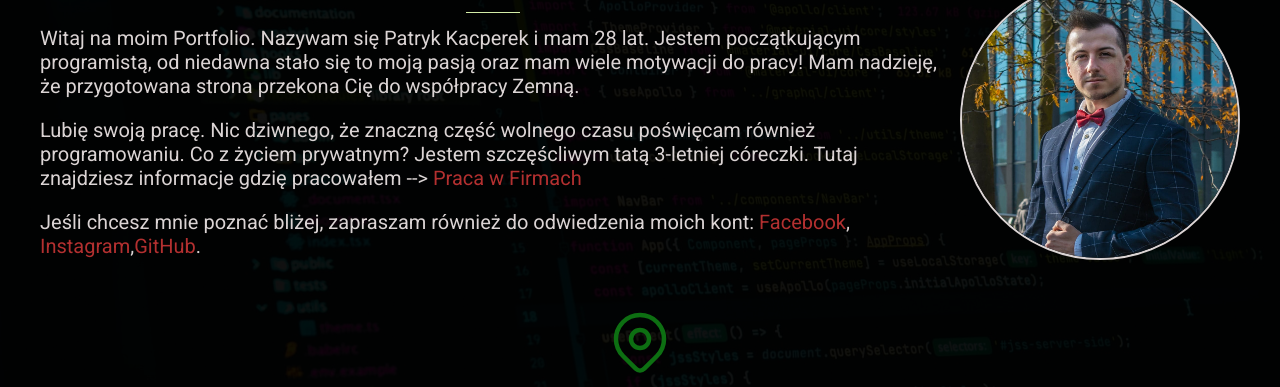
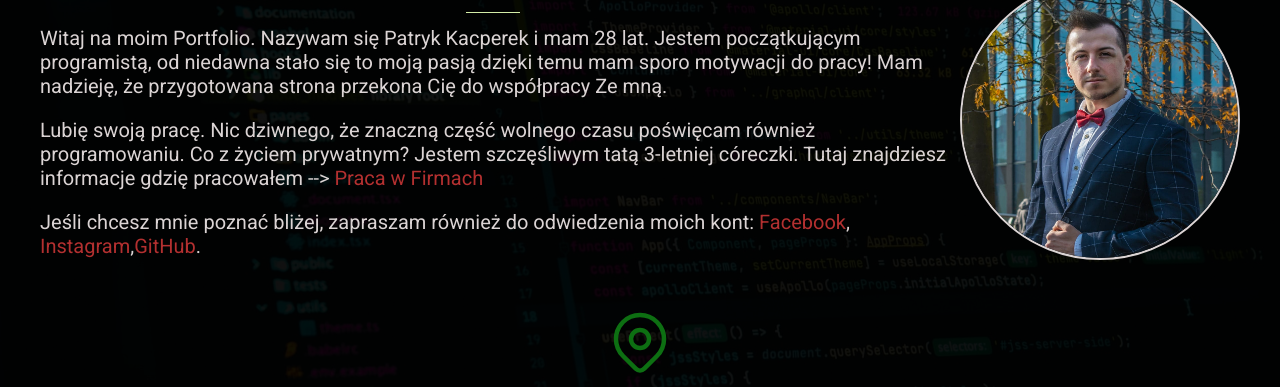
Before and after one commit to MrKacyk/Portfolio.Kacyk, a website: page index.html in a window 1280 px wide. Shown: the part 177-564 px from the top of the page. Drawn offline with Linux system fonts and the light colour scheme; some packages are replaced by stand-ins of ours; a web font is replaced by a local one.

Commit message:
section first mdf

```diff
--- a/index.html
+++ b/index.html
@@ -57,12 +57,13 @@
                     <div class="hero-img__lokals">
                         <h2 class="hero-img__h2o">O Mnie</h2>
                         <p class="hero-img__text texts">Witaj na moim Portfolio. Nazywam się Patryk Kacperek i mam 28
-                            lat. Jestem początkującym programistą, od niedawna stało się to moją pasją oraz mam wiele
-                            motywacji do pracy! Mam nadzieję, że przygotowana strona przekona Cię do współpracy Zemną.
+                            lat. Jestem początkującym programistą, od niedawna stało się to moją pasją dzięki temu mam
+                            sporo
+                            motywacji do pracy! Mam nadzieję, że przygotowana strona przekona Cię do współpracy Ze mną.
                         </p>
 
                         <p class="hero-img__text texts">Lubię swoją pracę. Nic dziwnego, że znaczną część wolnego czasu
-                            poświęcam również programowaniu. Co z życiem prywatnym? Jestem szczęścliwym tatą 3-letniej
+                            poświęcam również programowaniu. Co z życiem prywatnym? Jestem szczęśliwym tatą 3-letniej
                             córeczki. Tutaj znajdziesz informacje gdzię pracowałem --> <a href="#work"
                                 class="links">Praca w Firmach</a></p>
 
```
